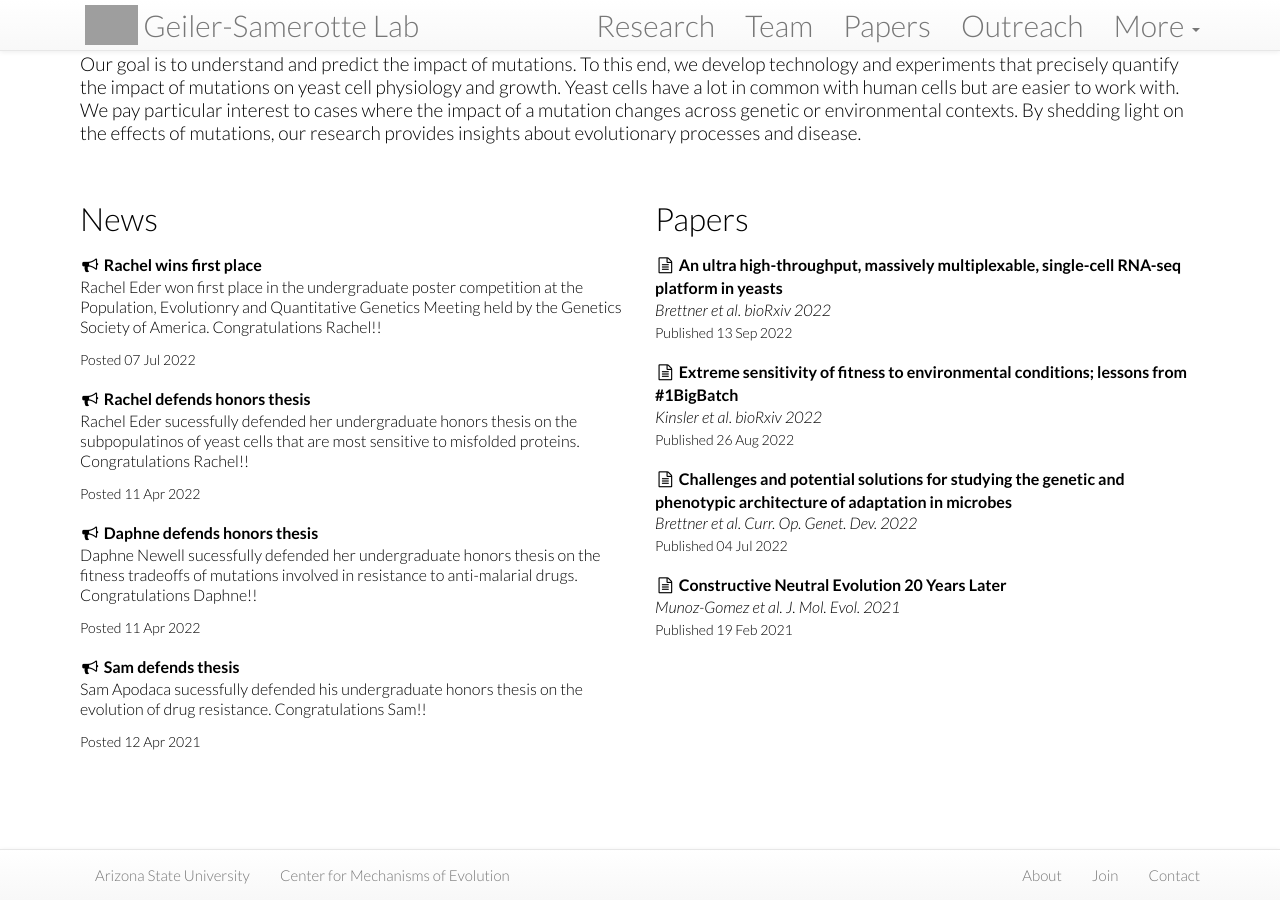
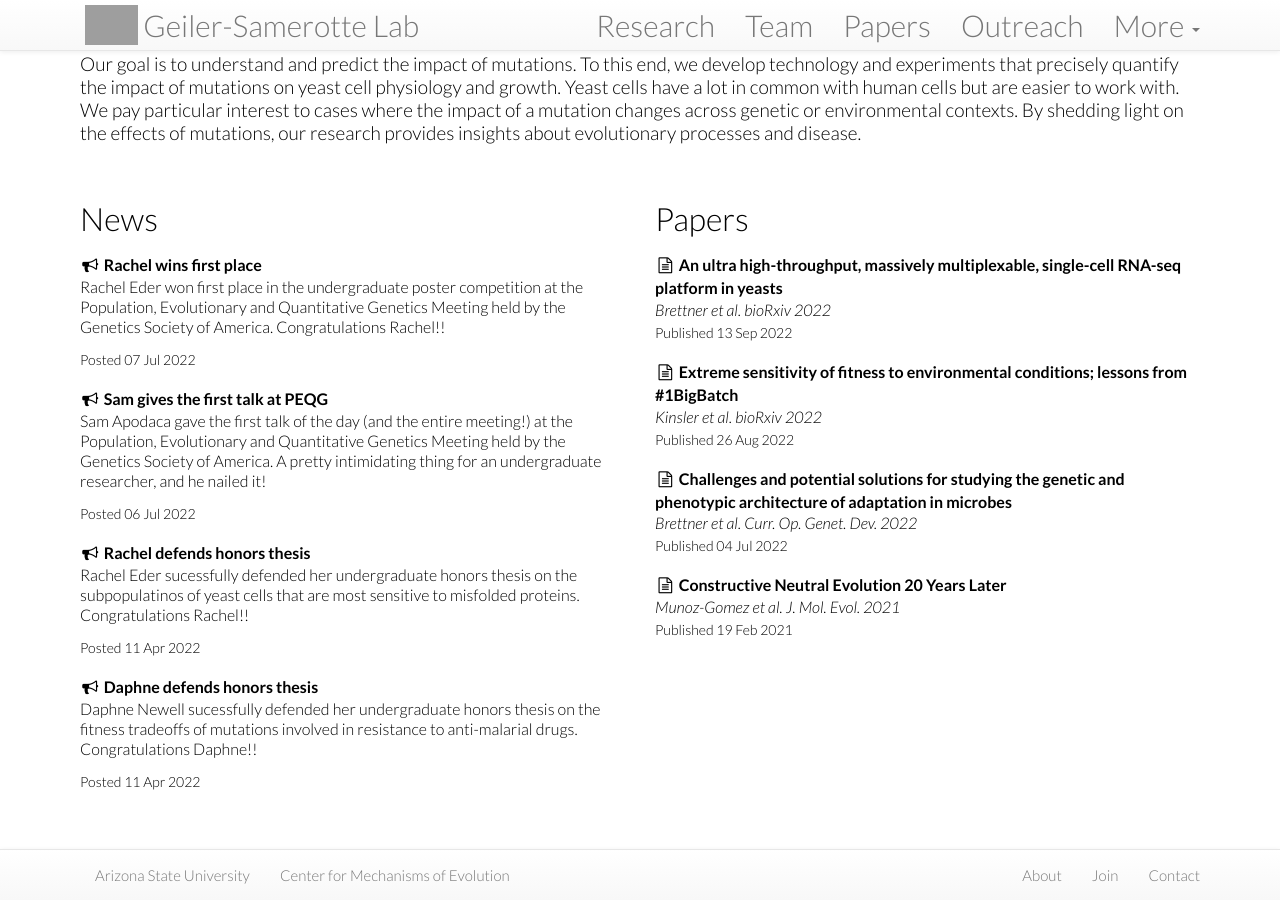
Before and after one commit to Samerotte-Lab/Samerotte-Lab.github.io, a Jekyll site: the page built from index.html, in a window 1280 px wide and 900 px high, scrolled down 541 px. Built offline with Jekyll 4.4.1, drawn with Linux system fonts in a browser that asks for light colours; nearby versions of some CDN libraries; grey boxes are pictures that could not be loaded.

Commit message:
Sam Talk

```diff
--- /dev/null
+++ b/news/_posts/2022-7-6-Sam-talk.md
@@ -0,0 +1,10 @@
+---
+layout: news
+title: "Sam gives the first talk at PEQG"
+author: "Kerry"
+author_handle:
+image: /assets/images/news/SamTalk.png
+category: news
+tags: [publication]
+---
+Sam Apodaca gave the first talk of the day (and the entire meeting!) at the Population, Evolutionary and Quantitative Genetics Meeting held by the Genetics Society of America. A pretty intimidating thing for an undergraduate researcher, and he nailed it!
--- a/news/_posts/2022-7-7-Rachel-wins-first-place.md
+++ b/news/_posts/2022-7-7-Rachel-wins-first-place.md
@@ -7,4 +7,4 @@
 category: news
 tags: [publication]
 ---
-Rachel Eder won first place in the undergraduate poster competition at the Population, Evolutionry and Quantitative Genetics Meeting held by the Genetics Society of America. Congratulations Rachel!!
+Rachel Eder won first place in the undergraduate poster competition at the Population, Evolutionary and Quantitative Genetics Meeting held by the Genetics Society of America. Congratulations Rachel!!
```
Also changed, not shown: assets/images/news/SamTalk.png (added).
